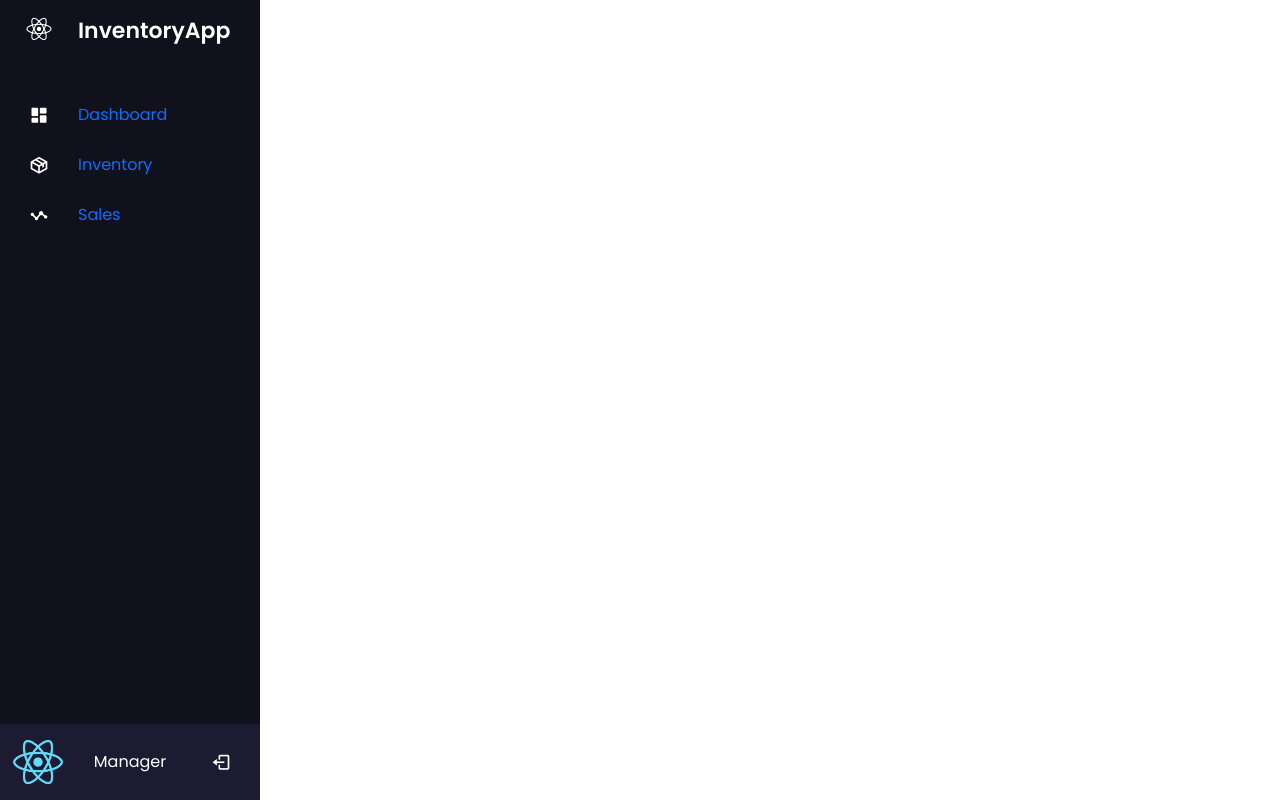
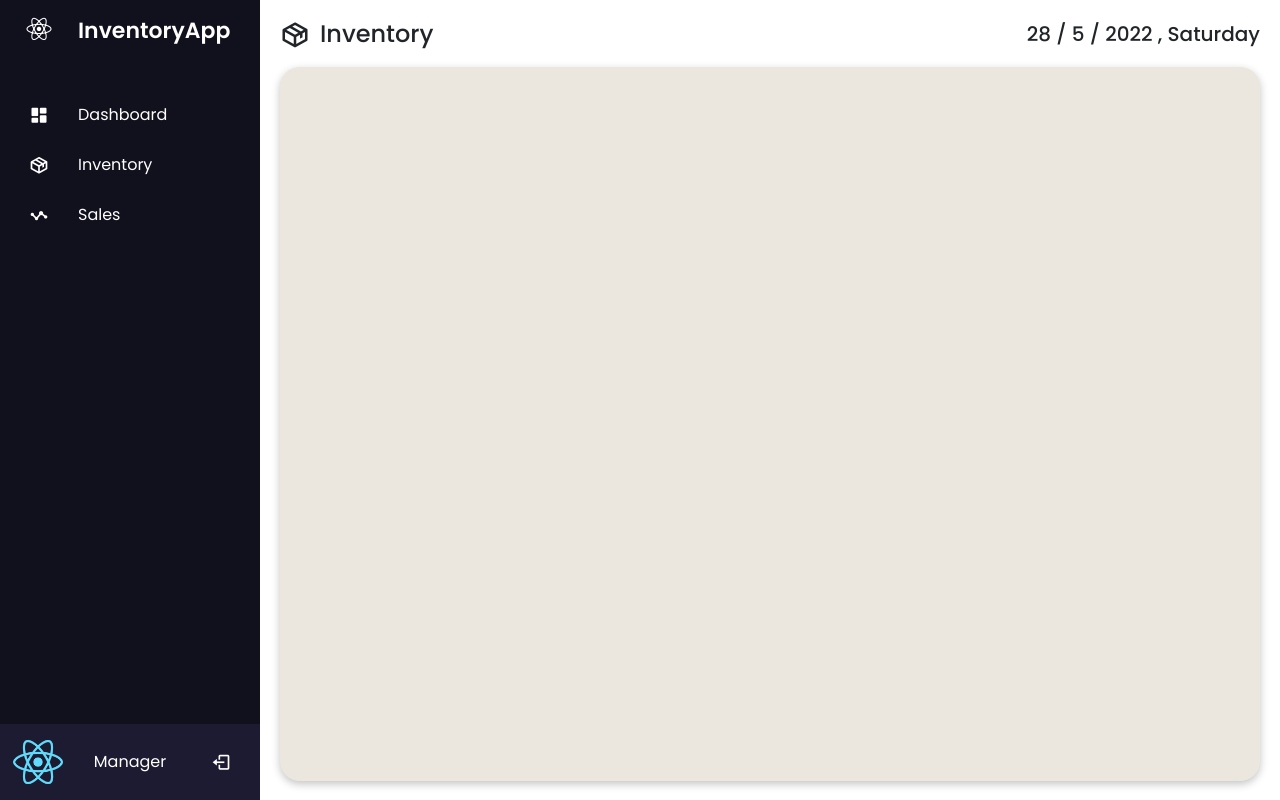
Before and after one commit to kendricktty/simplylogs, a React (Create React App) app in the folder inventoryapp-frontend/: page / in a window 1280 px wide. Built offline with nearby package versions, Linux system fonts and the light colour scheme.

Commit message:
Added inventoryHeader and InventoryDisplay box

```diff
--- a/inventoryapp-frontend/src/App.js
+++ b/inventoryapp-frontend/src/App.js
@@ -1,12 +1,18 @@
 import React from 'react'
 import SideNav from './components/SideNav'
 import InventoryHeader from './components/InventoryHeader';
+import InventoryNav from './components/InventoryNav';
 
 function App() {
   return (
     <div className="inventory container-fluid">
         <SideNav />
-
+        <div className="inventoryMain">
+          <InventoryHeader />
+          <div className="inventoryDisplay">
+            <InventoryNav />
+          </div>
+        </div>
     </div>
   )
 }
--- a/inventoryapp-frontend/src/components/InventoryHeader.js
+++ b/inventoryapp-frontend/src/components/InventoryHeader.js
@@ -1,11 +1,15 @@
 import React from 'react'
 
 export default function InventoryHeader() {
-    let currentdate = new Date()
+    const currentdate = new Date()
+    const days = ["Sunday","Monday","Tuesday","Wednesday","Thursday","Friday","Saturday"];
     return (
         <div className="inventoryHeader">
-            <h4 className="inventoryHeader--name">Inventory</h4>
-            <h5>{`${currentdate.getDate()} / ${(currentdate.getMonth()+1)} / ${currentdate.getFullYear()}`}</h5>
+            <div className="inventoryHeaderLogo">
+                <i class='bx bx-package'></i>
+                <h4 className="inventoryHeader--name">Inventory</h4>
+            </div>
+            <h5>{`${currentdate.getDate()} / ${(currentdate.getMonth()+1)} / ${currentdate.getFullYear()} , ${days[currentdate.getDay()]}`}</h5>
         </div>
     )
 }
--- /dev/null
+++ b/inventoryapp-frontend/src/components/InventoryNav.js
@@ -0,0 +1,11 @@
+import React from 'react'
+
+export default function InventoryNav() {
+    return (
+        <div className="InventoryNav">
+            <div className="InventoryNav--catergoryBtn">
+
+            </div>
+        </div>
+    )
+}
--- a/inventoryapp-frontend/src/index.css
+++ b/inventoryapp-frontend/src/index.css
@@ -263,3 +263,42 @@
 .name {
   color: #fff;
 }
+
+.sideNav--tabs {
+  color: white;
+}
+
+
+/* InventoryMain */
+
+.inventoryMain {
+  position: absolute;
+  height: 100%;
+  width: calc(100% - 260px);
+  left: 260px;
+  padding: 20px;
+}
+
+.inventoryHeader {
+  display: flex;
+  align-items: center;
+  justify-content: space-between;
+}
+
+.inventoryDisplay {
+  width: 100%;
+  height: 94%;
+  margin-top: 10px;
+  border-radius: 20px;
+  background-color: #ebe7df;
+  box-shadow: rgba(0, 0, 0, 0.24) 0px 3px 8px;
+}
+
+.inventoryHeaderLogo {
+  display: flex;
+}
+
+.inventoryHeaderLogo i{
+  font-size: 30px;
+  margin-right: 10px;
+}
```
